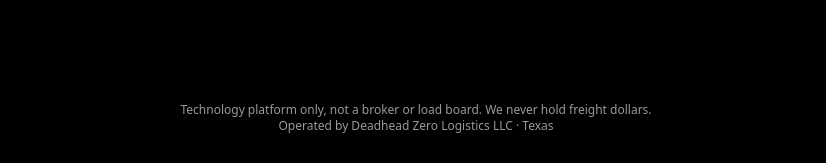
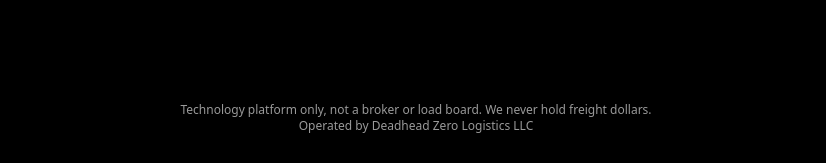
Before and after one commit to deadheadzerohq-maker/w9, a Next.js app: page /privacy in a window 1280 px wide. Shown: the part 730-893 px from the top of the page, without its empty margins (224-1050 px from the left). Built offline with nearby package versions, Linux system fonts and the light colour scheme.

Commit message:
Remove '· Texas' from footer text

```diff
--- a/app/layout.tsx
+++ b/app/layout.tsx
@@ -19,7 +19,7 @@
         <footer className="text-center text-xs opacity-60 py-8">
           Technology platform only, not a broker or load board. We never hold freight dollars.
           <br />
-          Operated by Deadhead Zero Logistics LLC · Texas
+          Operated by Deadhead Zero Logistics LLC
         </footer>
       </body>
     </html>
```
